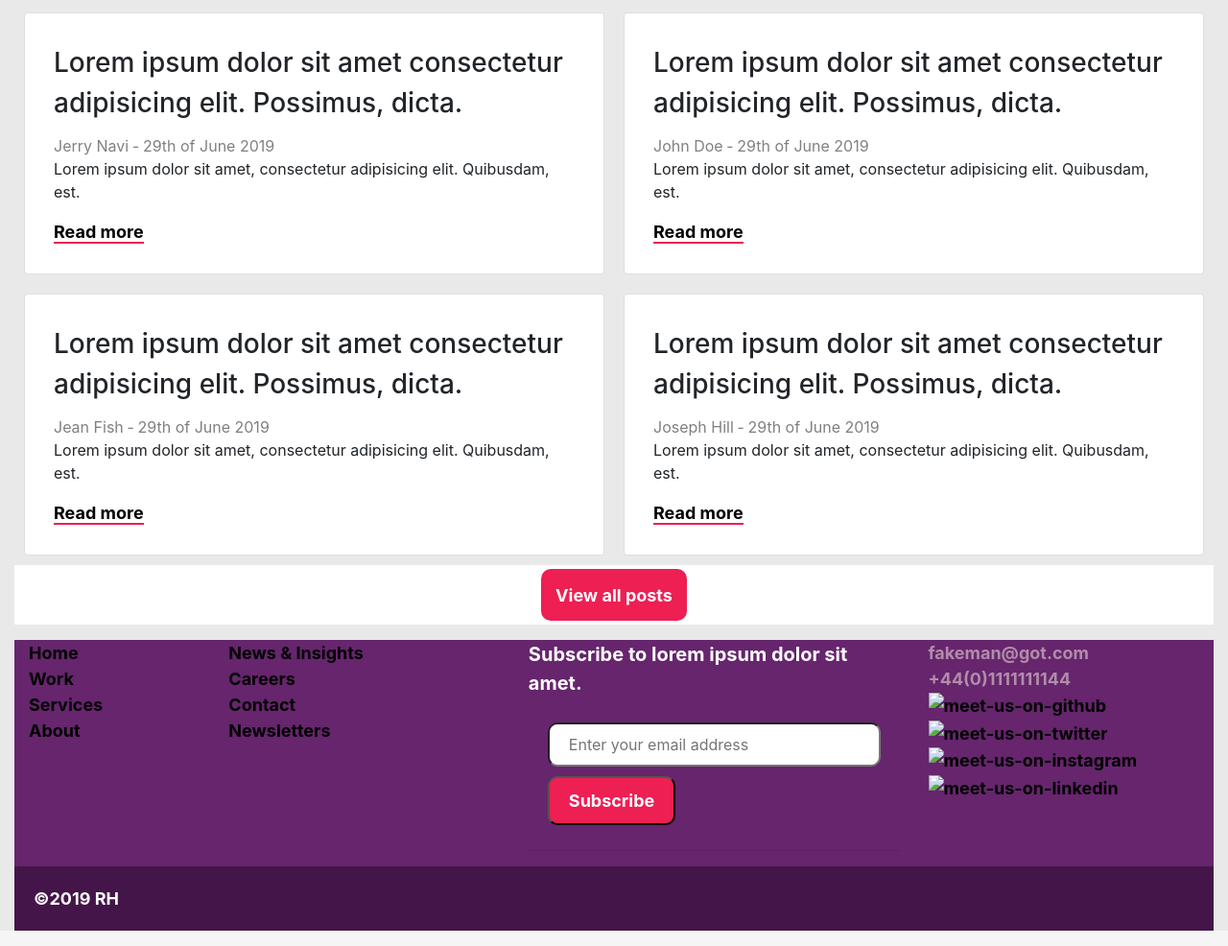
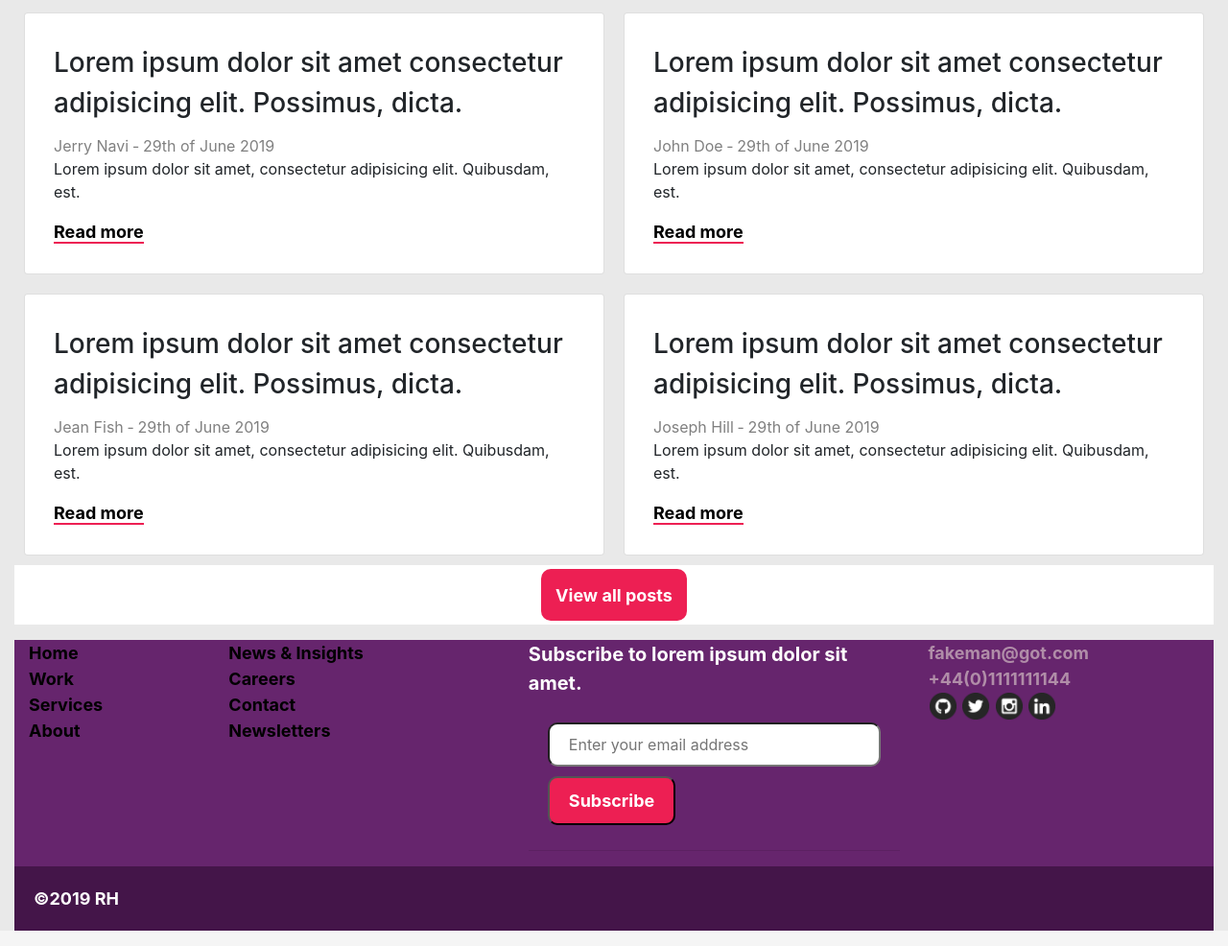
Before and after one commit to Riacles/jh-website, a plain HTML site: page index.html in a window 1280 px wide. Shown: the part 1012-1998 px from the top of the page at 96% size. Drawn offline with nearby package versions, Linux system fonts and the light colour scheme.

Commit message:
Update index.html

```diff
--- a/index.html
+++ b/index.html
@@ -5,16 +5,14 @@
     <meta name="viewport" content="width=device-width, initial-scale=1.0">
     <meta http-equiv="X-UA-Compatible" content="ie=edge">
     <link rel="stylesheet" href="https://maxcdn.bootstrapcdn.com/bootstrap/4.0.0/css/bootstrap.min.css" integrity="sha384-Gn5384xqQ1aoWXA+058RXPxPg6fy4IWvTNh0E263XmFcJlSAwiGgFAW/dAiS6JXm" crossorigin="anonymous">
-    <script src="https://code.jquery.com/jquery-3.2.1.slim.min.js" integrity="sha384-KJ3o2DKtIkvYIK3UENzmM7KCkRr/rE9/Qpg6aAZGJwFDMVNA/GpGFF93hXpG5KkN" crossorigin="anonymous"></script>
-<script src="https://cdnjs.cloudflare.com/ajax/libs/popper.js/1.12.9/umd/popper.min.js" integrity="sha384-ApNbgh9B+Y1QKtv3Rn7W3mgPxhU9K/ScQsAP7hUibX39j7fakFPskvXusvfa0b4Q" crossorigin="anonymous"></script>
-<script src="https://maxcdn.bootstrapcdn.com/bootstrap/4.0.0/js/bootstrap.min.js" integrity="sha384-JZR6Spejh4U02d8jOt6vLEHfe/JQGiRRSQQxSfFWpi1MquVdAyjUar5+76PVCmYl" crossorigin="anonymous"></script>
+
     <link rel="script" href="">
     <link rel="stylesheet" href="assets/css/main.css">
     <title>eCommerce at its finest</title>
 </head>
 <body>
     <nav class="navbar navbar-expand-sm bg-dark fixed-top">
-        <a href="#" class="nav-brand"><img src="../../images/brandlogo.jpg" alt=""></a>
+        <a href="#" class="nav-brand"><img src="assets/images/brandlogo.jpg" alt=""></a>
         <button class="navbar-toggler" type="button" data-toggle="collapse" data-target="#collapsibleNavbar">
         <span class="navbar-toggler-icon"></span>
         </button>
@@ -179,10 +177,10 @@
                         <a href="mailto:fakeman@got.com" id="connect-email">fakeman@got.com</a> <br>
                         <a href="tel:+44(0)111111144" id="connect-phone">+44(0)1111111144</a> <br>
                         <div class="sm-connect">
-                            <a href="#"><img src="../../social-media-icons/Social Media Icons/PNG/Circle Black White/Github.png"  alt="meet-us-on-github" class="sm-img"></a>
-                            <a href="#"><img src="../../social-media-icons/Social Media Icons/PNG/Circle Black White/Twitter.png" alt="meet-us-on-twitter" class="sm-img"></a>
-                            <a href="#"><img src="../../social-media-icons/Social Media Icons/PNG/Circle Black White/Instagram.png" alt="meet-us-on-instagram" class="sm-img"></a>
-                            <a href="#"> <img src="../../social-media-icons/Social Media Icons/PNG/Circle Black White/Linkedin.png" alt="meet-us-on-linkedin" class="sm-img"></a>
+                            <a href="#"><img src="assets/sm-icons/Circle Black White/Github.png"  alt="meet-us-on-github" class="sm-img"></a>
+                            <a href="#"><img src="assets/sm-icons/Circle Black White/Twitter.png" alt="meet-us-on-twitter" class="sm-img"></a>
+                            <a href="#"><img src="assets/sm-icons/Circle Black White/Instagram.png" alt="meet-us-on-instagram" class="sm-img"></a>
+                            <a href="#"> <img src="assets/sm-icons/Circle Black White/Linkedin.png" alt="meet-us-on-linkedin" class="sm-img"></a>
                         </div>
 
                     </div>
@@ -195,5 +193,8 @@
         &copy;2019 RH
     </div>
 </footer>
+     <script src="https://code.jquery.com/jquery-3.2.1.slim.min.js" integrity="sha384-KJ3o2DKtIkvYIK3UENzmM7KCkRr/rE9/Qpg6aAZGJwFDMVNA/GpGFF93hXpG5KkN" crossorigin="anonymous"></script>
+    <script src="https://cdnjs.cloudflare.com/ajax/libs/popper.js/1.12.9/umd/popper.min.js" integrity="sha384-ApNbgh9B+Y1QKtv3Rn7W3mgPxhU9K/ScQsAP7hUibX39j7fakFPskvXusvfa0b4Q" crossorigin="anonymous"></script>
+    <script src="https://maxcdn.bootstrapcdn.com/bootstrap/4.0.0/js/bootstrap.min.js" integrity="sha384-JZR6Spejh4U02d8jOt6vLEHfe/JQGiRRSQQxSfFWpi1MquVdAyjUar5+76PVCmYl" crossorigin="anonymous"></script>
 </body>
 </html>
```
